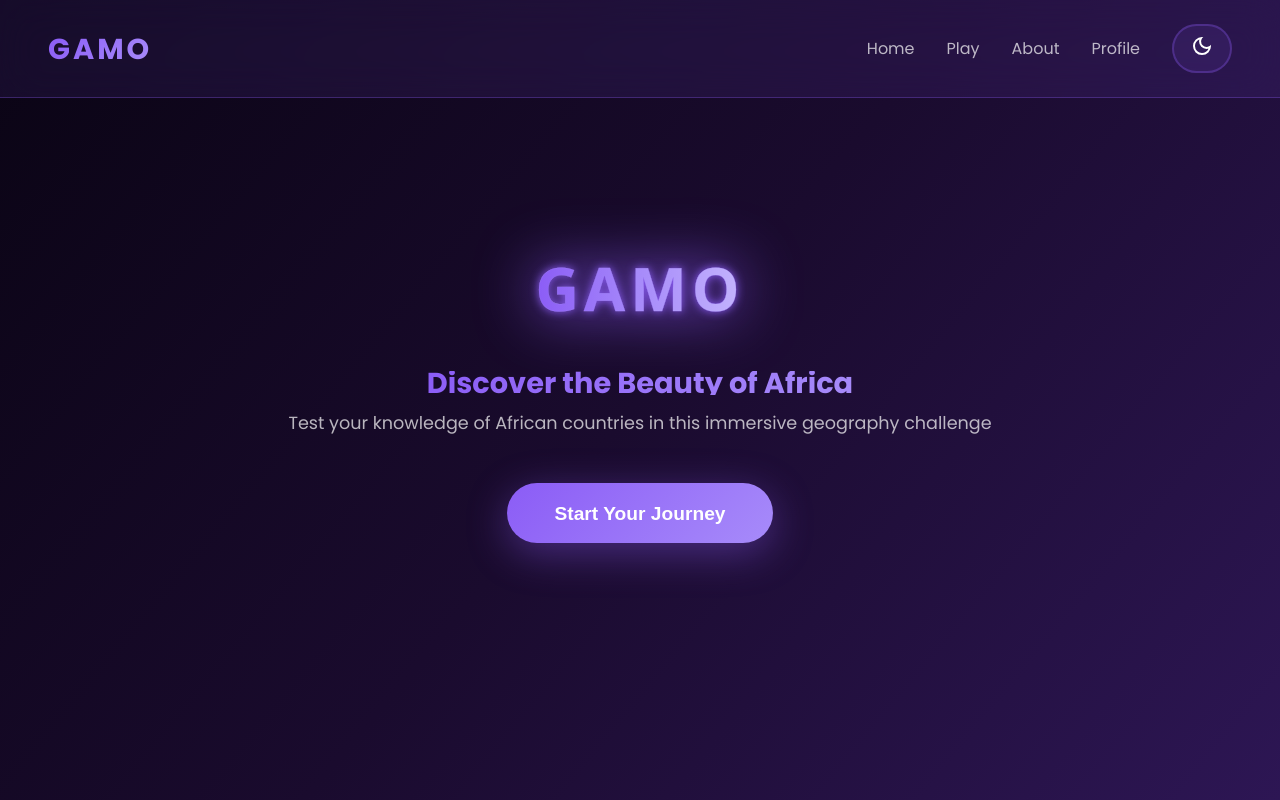
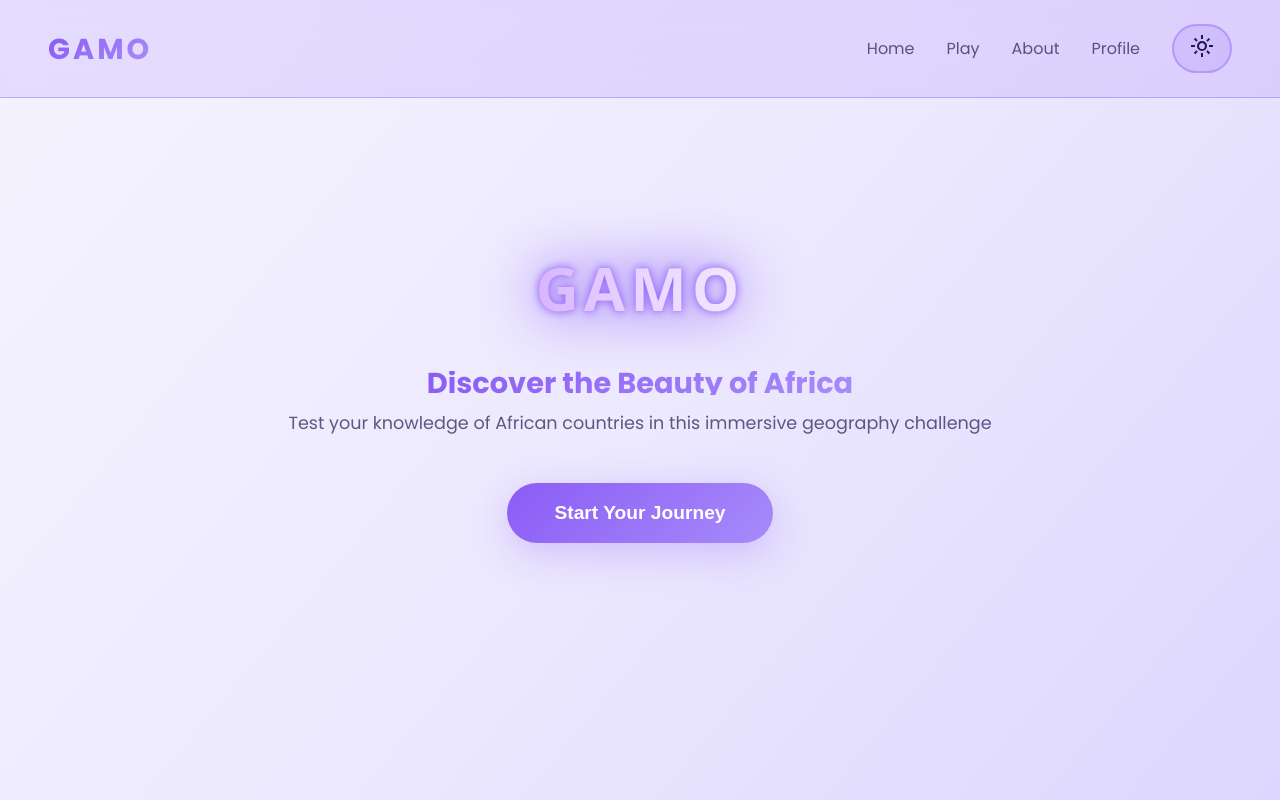
Before and after one commit to esthera-tiago/Gamo, a plain HTML site: page index.html in a window 1280 px wide. Both pictures are taken after a click on the button 1202 px from the left and 48 px from the top of the page. Drawn offline with Linux system fonts and the light colour scheme.

Commit message:
Toggle-theme update

```diff
--- a/css/gamo.css
+++ b/css/gamo.css
@@ -7,12 +7,15 @@
     --accent-purple: #8b5cf6;
     --accent-purple-light: #a78bfa;
     --accent-purple-dark: #6d28d9;
-    --accent-pink: #ec4899;
+    --accent-pink: #a5061e;
     --text-primary: #ffffff;
     --text-secondary: rgba(255, 255, 255, 0.7);
     --glass-bg: rgba(139, 92, 246, 0.1);
     --glass-border: rgba(139, 92, 246, 0.3);
     --shadow-color: rgba(139, 92, 246, 0.4);
+    --gradient-stop-0: #8b5cf6;
+    --gradient-stop-50: #a78bfa;
+    --gradient-stop-100: #c4b5fd;
 }
 
 body.light-theme{
@@ -22,12 +25,15 @@
     --accent-purple: #8b5cf6;
     --accent-purple-light: #a78bfa;
     --accent-purple-dark: #6d28d9;
-    --accent-pink: #ec4899;
+    --accent-pink: #d33c52;
     --text-primary: #1e1b4b;
     --text-secondary: rgba(30, 27, 75, 0.7);
     --glass-bg: rgba(139, 92, 246, 0.15);
     --glass-border: rgba(139, 92, 246, 0.4);
     --shadow-color: rgba(139, 92, 246, 0.3);
+    --gradient-stop-0: #d8b4fe;
+    --gradient-stop-50: #e9d5ff;
+    --gradient-stop-100: #f3e8ff;
 }
 
 *{
@@ -163,6 +169,10 @@
     background-clip: text;
 }
 
+.stat-label svg, .stat-value svg{
+    fill: var(--accent-purple);
+}
+
 main{
     margin-top: 4em;
     padding: 2rem;
@@ -226,15 +236,24 @@
 }
 
 svg path{
-    stroke: var(--accent-purple);
+    stroke: var(--accent-purple-dark);
     stroke-width: 1;
-    cursor: pointer;
-    transition: fill 240ms ease, transform 150ms ease;
+    transition: fill 240ms ease, transform 150ms ease, cursor 0ms;
     will-change: fill;
 }
 
-svg path:hover {
+svg path.interactive {
+    cursor: pointer;
+    pointer-events: auto;
+}
+
+svg path.interactive:hover {
     fill: var(--accent-purple-light) !important;
+}
+
+svg path.paused {
+    cursor: default !important;
+    pointer-events: none !important;
 }
 
 svg path.answered,
--- a/css/style.css
+++ b/css/style.css
@@ -13,6 +13,9 @@
     --glass-bg: rgba(139, 92, 246, 0.1);
     --glass-border: rgba(139, 92, 246, 0.3);
     --shadow-color: rgba(139, 92, 246, 0.4);
+    --gradient-stop-0: #8b5cf6;
+    --gradient-stop-50: #a78bfa;
+    --gradient-stop-100: #c4b5fd;
 }
 
 body.light-theme{
@@ -28,6 +31,9 @@
     --glass-bg: rgba(139, 92, 246, 0.15);
     --glass-border: rgba(139, 92, 246, 0.4);
     --shadow-color: rgba(139, 92, 246, 0.3);
+    --gradient-stop-0: #d8b4fe;
+    --gradient-stop-50: #e9d5ff;
+    --gradient-stop-100: #f3e8ff;
 }
 
 *{
--- a/js/script.js
+++ b/js/script.js
@@ -1,30 +1,67 @@
-const toggleButton =  document.getElementById('toggle-btn')
-const sidebar = document.getElementById('sidebar')
-
-function toggleSideBar() {
-    sidebar.classList.toggle('close')
-    toggleButton.classList.toggle('rotate')
-    Array.from(document.getElementsByClassName('open')).forEach(ul => {
-        ul.classList.remove('open')
-        ul.previousElementSibling.classList.remove('rotate')
-    })
+function initializeTheme() {
+    const savedTheme = localStorage.getItem('theme') || 'dark';
+    applyTheme(savedTheme);
 }
 
-document.addEventListener('DOMContentLoaded', () => {
-    const heading = document.querySelector('main p');
-    if (heading) {
-        // delay (ms) before starting the fill animation
-        const delay = 1200;
-        setTimeout(() => heading.classList.add('filled'), delay);
+function applyTheme(theme) {
+    const root = document.documentElement;
+    const toggleButton = document.querySelector('.theme-toggle');
+
+    if (theme === 'light') {
+        document.body.classList.add('light-theme');
+        updateToggleIcon('light');
+        updateGradientColors('light');
+    } else {
+        document.body.classList.remove('light-theme');
+        updateToggleIcon('dark');
+        updateGradientColors('dark');
+    }
+
+    localStorage.setItem('theme', theme);
+}
+
+function updateToggleIcon(theme) {
+    const toggleButton = document.querySelector('.theme-toggle');
+    if (!toggleButton) return;
+
+    const svg = toggleButton.querySelector('svg');
+    if (!svg) return;
+
+    if (theme === 'light') {
+        svg.innerHTML = `<path d="M480-360q50 0 85-35t35-85q0-50-35-85t-85-35q-50 0-85 35t-35 85q0 50 35 85t85 35Zm0 80q-83 0-141.5-58.5T280-480q0-83 58.5-141.5T480-680q83 0 141.5 58.5T680-480q0 83-58.5 141.5T480-280ZM200-440H40v-80h160v80Zm720 0H760v-80h160v80ZM440-760v-160h80v160h-80Zm0 720v-160h80v160h-80ZM256-650l-101-97 57-59 96 100-52 56Zm492 496-97-101 53-55 101 97-57 59Zm-98-550 97-101 59 57-100 96-56-52ZM154-212l101-97 55 53-97 101-59-57Zm326-268Z"/>`;
+    } else {
+        svg.innerHTML = `<path d="M480-120q-150 0-255-105T120-480q0-150 105-255t255-105q14 0 27.5 1t26.5 3q-41 29-65.5 75.5T444-660q0 90 63 153t153 63q55 0 101-24.5t75-65.5q2 13 3 26.5t1 27.5q0 150-105 255T480-120Zm0-80q88 0 158-48.5T740-375q-20 5-40 8t-40 3q-123 0-209.5-86.5T364-660q0-20 3-40t8-40q-78 32-126.5 102T200-480q0 116 82 198t198 82Zm-10-270Z"/>`;
+    }
+}
+
+function updateGradientColors(theme) {
+    const gradientElement = document.getElementById('gradient');
+    if (!gradientElement) return;
+
+    const stops = gradientElement.querySelectorAll('stop');
+    if (stops.length < 3) return;
+
+    if (theme === 'light') {
+        stops[0].setAttribute('style', 'stop-color:#d8b4fe;stop-opacity:1');
+        stops[1].setAttribute('style', 'stop-color:#e9d5ff;stop-opacity:1');
+        stops[2].setAttribute('style', 'stop-color:#f3e8ff;stop-opacity:1');
+    } else {
+        stops[0].setAttribute('style', 'stop-color:#8b5cf6;stop-opacity:1');
+        stops[1].setAttribute('style', 'stop-color:#a78bfa;stop-opacity:1');
+        stops[2].setAttribute('style', 'stop-color:#c4b5fd;stop-opacity:1');
+    }
+}
+
+function toggleTheme() {
+    const currentTheme = localStorage.getItem('theme') || 'dark';
+    const newTheme = currentTheme === 'dark' ? 'light' : 'dark';
+    applyTheme(newTheme);
+}
+
+document.addEventListener('DOMContentLoaded', function() {
+    initializeTheme();
+    const toggleButton = document.querySelector('.theme-toggle');
+    if (toggleButton) {
+        toggleButton.addEventListener('click', toggleTheme);
     }
 });
-
-function toggleSubMenu(button) {
-    button.nextElementSibling.classList.toggle('open')
-    button.classList.toggle('rotate')
-
-    if(sidebar.classList.contains('close')){
-        sidebar.classList.toggle('close')
-        toggleButton.classList.toggle('rotate')
-    }
-}
```
Also changed, not shown: gamo.html (+1 -0 lines), js/gamo.js (+4 -7 lines).
